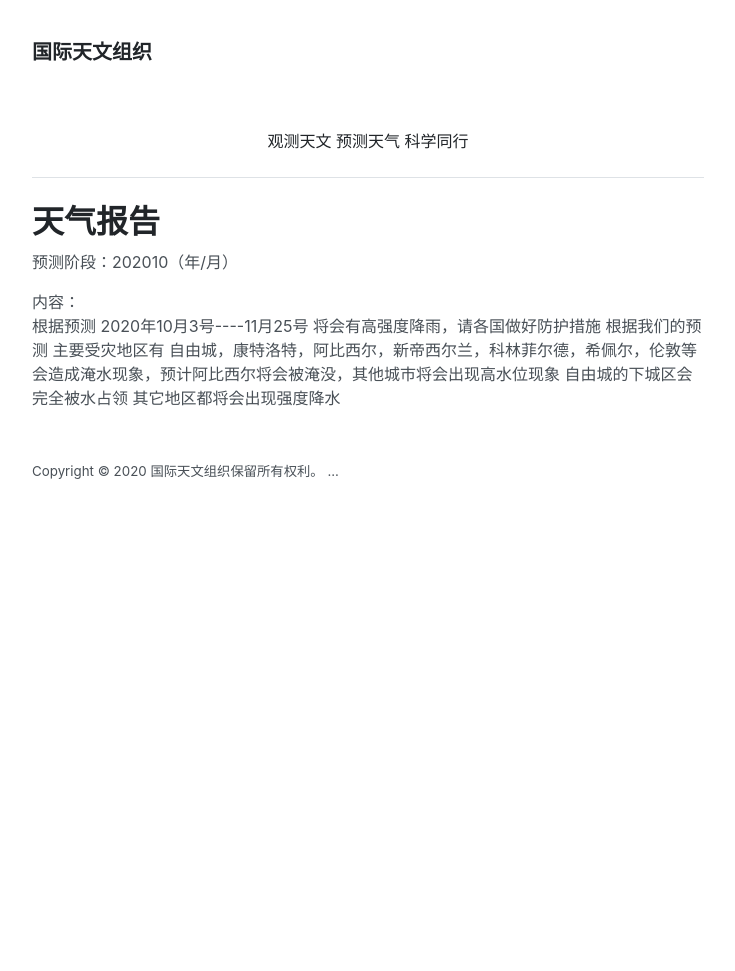
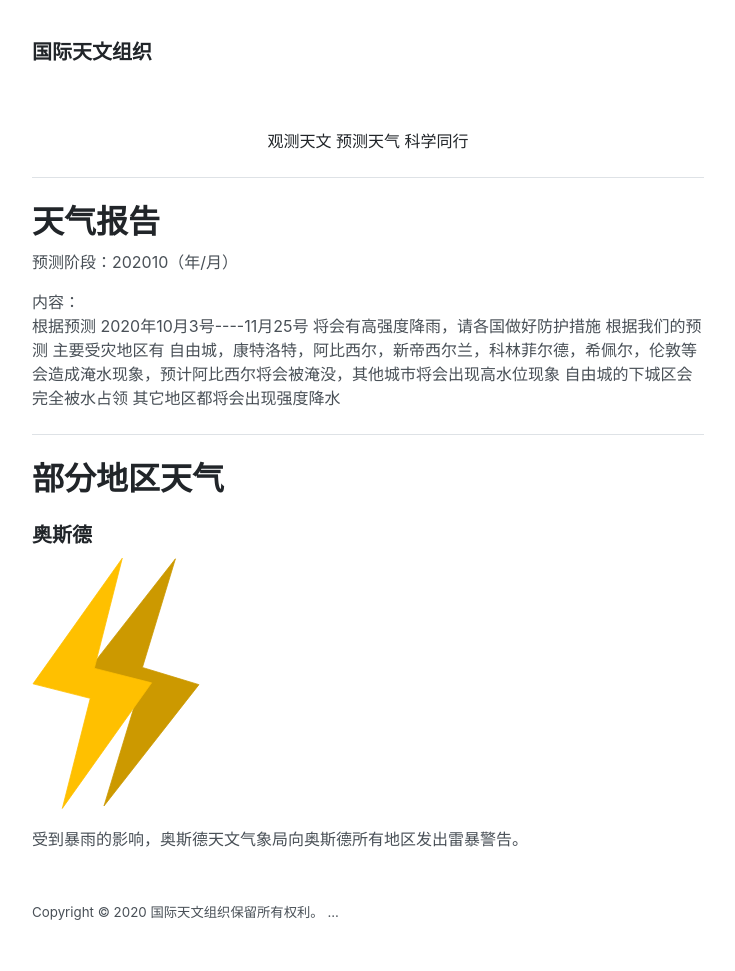
Before and after one commit to vunconf/vunconf.github.io, a Jekyll site: the page built from iao/index.html, in a window 1280 px wide. Shown: the whole page, without its empty margins (272-1007 px from the left). Built offline with Jekyll 4.4.1, drawn with Linux system fonts in a browser that asks for light colours; before the commit the page ends 900 px from its top, so only the background shows below that.

Commit message:
Update index.html

```diff
--- a/iao/index.html
+++ b/iao/index.html
@@ -9,3 +9,10 @@ title: 主页
 <p>预测阶段：{{ weather.period }}（年/月）</p>
 <p>内容：<br>{{ weather.content }}</p>
 {% endfor %}
+<hr>
+<h1>部分地区天气</h1>
+<h3>奥斯德</h3>
+<div style="margin: 0px auto">
+  <img src="/assets/ThunderStormWarning_OSD.svg" style="width: 25%">
+  <p>受到暴雨的影响，奥斯德天文气象局向奥斯德所有地区发出雷暴警告。</p>
+</div>
```
